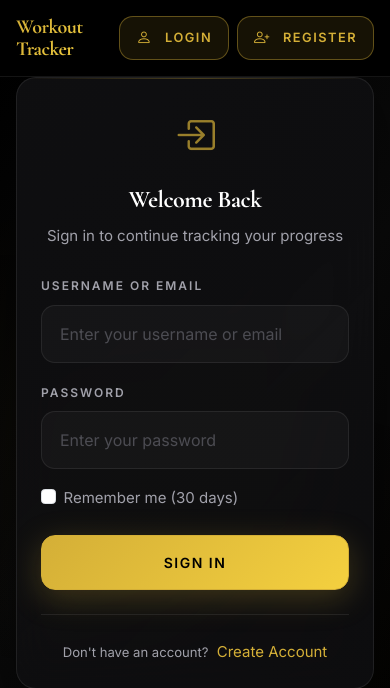
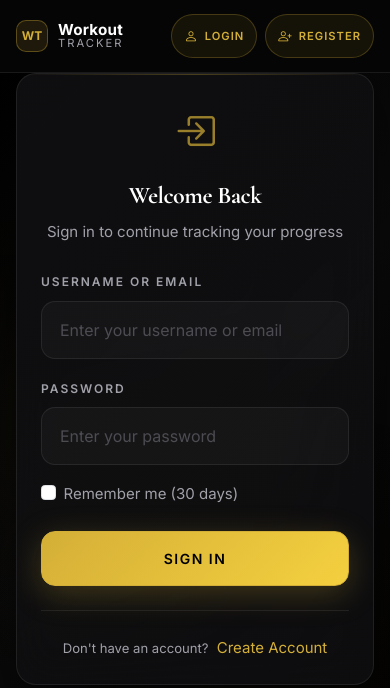
Before and after one commit to Harsh-0024/workout_logger_, a Flask app: page /login in a window 390 px wide. Shown: the top 688 px of the page. Run offline with Flask 3, Linux system fonts and the light colour scheme; the visitor is signed in with stand-in values (Sample User, id 1); parts of the project's set-up code (start-up, migrations or seed data) failed here and were passed over.

Commit message:
recent workouts now with proper title, header now better

```diff
--- a/models.py
+++ b/models.py
@@ -142,6 +142,7 @@ class WorkoutLog(Base):
     user_id = Column(Integer, ForeignKey('users.id', ondelete='CASCADE'), nullable=False, index=True)
 
     date = Column(DateTime, default=datetime.now, nullable=False, index=True)
+    workout_name = Column(String(100), nullable=True, index=True)
     exercise = Column(String(100), nullable=False, index=True)
     top_weight = Column(Float)  # Heaviest weight moved that day
     top_reps = Column(Integer)  # Reps at that top weight
--- a/services/logging.py
+++ b/services/logging.py
@@ -22,6 +22,7 @@ def handle_workout_log(db_session, user, parsed_data: Dict) -> List[Dict]:
     """
     summary = []
     workout_date = parsed_data.get('date', datetime.now())
+    workout_name = parsed_data.get('workout_name')
 
     if 'exercises' not in parsed_data or not parsed_data['exercises']:
         logger.warning(f"No exercises found in workout data for user {user.username}")
@@ -58,6 +59,7 @@ def handle_workout_log(db_session, user, parsed_data: Dict) -> List[Dict]:
                 history_log = WorkoutLog(
                     user_id=user.id,
                     date=workout_date,
+                    workout_name=workout_name,
                     exercise=ex_name,
                     top_weight=daily_max_weight if daily_max_weight > 0 else None,
                     top_reps=daily_max_reps if daily_max_reps > 0 else None,
--- a/templates/base.html
+++ b/templates/base.html
@@ -719,11 +719,85 @@
 
             /* Mobile Header */
             .mobile-header {
-                background: rgba(0, 0, 0, 0.95);
+                background: rgba(6, 6, 6, 0.95);
                 border-bottom: 1px solid var(--border-subtle);
                 position: sticky;
                 top: 0;
                 z-index: 100;
+                backdrop-filter: blur(12px);
+            }
+
+            .mobile-header-inner {
+                display: flex;
+                align-items: center;
+                justify-content: space-between;
+                gap: 12px;
+                padding: 14px 0;
+            }
+
+            .mobile-brand {
+                display: flex;
+                align-items: center;
+                gap: 10px;
+            }
+
+            .brand-mark {
+                width: 32px;
+                height: 32px;
+                border-radius: 10px;
+                display: flex;
+                align-items: center;
+                justify-content: center;
+                font-weight: 700;
+                font-size: 0.75rem;
+                color: var(--gold-primary);
+                background: rgba(212, 175, 55, 0.12);
+                border: 1px solid rgba(212, 175, 55, 0.35);
+            }
+
+            .brand-text {
+                display: flex;
+                flex-direction: column;
+                line-height: 1.05;
+            }
+
+            .brand-title {
+                font-size: 0.95rem;
+                font-weight: 700;
+                letter-spacing: 0.2px;
+                color: var(--text-primary);
+            }
+
+            .brand-subtitle {
+                font-size: 0.7rem;
+                letter-spacing: 2px;
+                text-transform: uppercase;
+                color: var(--text-muted);
+            }
+
+            .mobile-header-actions {
+                display: flex;
+                align-items: center;
+                gap: 8px;
+            }
+
+            .mobile-header-btn {
+                display: inline-flex;
+                align-items: center;
+                gap: 6px;
+                padding: 6px 12px;
+                font-size: 0.7rem;
+                font-weight: 600;
+                text-transform: uppercase;
+                letter-spacing: 1px;
+                background: rgba(212, 175, 55, 0.08);
+                border: 1px solid rgba(212, 175, 55, 0.25);
+                color: var(--gold-primary);
+                border-radius: 999px;
+            }
+
+            .mobile-header-btn i {
+                font-size: 0.85rem;
             }
 
             /* Mobile Bottom Navigation */
@@ -1057,24 +1131,34 @@
 <body>
     <!-- Mobile Top Header -->
     <div class="mobile-header d-sm-none">
-        <div class="container d-flex justify-content-between align-items-center gap-2" style="padding: 16px;">
-            <h1 class="mb-0" style="font-size: 1.25rem; font-weight: 700; background: linear-gradient(135deg, var(--gold-primary) 0%, var(--gold-bright) 100%); -webkit-background-clip: text; -webkit-text-fill-color: transparent; background-clip: text; letter-spacing: -0.5px;">Workout Tracker</h1>
-            <div class="d-flex gap-2">
+        <div class="container mobile-header-inner">
+            <div class="mobile-brand">
+                <div class="brand-mark">WT</div>
+                <div class="brand-text">
+                    <span class="brand-title">Workout</span>
+                    <span class="brand-subtitle">Tracker</span>
+                </div>
+            </div>
+            <div class="mobile-header-actions">
             {% if current_user.is_authenticated %}
                 {% if current_user.is_admin() %}
-                    <a href="{{ url_for('admin_dashboard') }}" class="btn btn-sm" style="padding: 8px 16px; font-size: 0.8rem; background: rgba(212, 175, 55, 0.1); border: 1px solid var(--border-gold); color: var(--gold-primary);">
-                        <i class="bi bi-shield-lock me-1"></i>Admin
+                    <a href="{{ url_for('admin_dashboard') }}" class="btn btn-sm mobile-header-btn">
+                        <i class="bi bi-shield-lock"></i>
+                        <span>Admin</span>
                     </a>
                 {% endif %}
-                <a href="{{ url_for('logout') }}" class="btn btn-sm" style="padding: 8px 16px; font-size: 0.8rem; background: rgba(212, 175, 55, 0.1); border: 1px solid var(--border-gold); color: var(--gold-primary);">
-                    <i class="bi bi-box-arrow-right me-1"></i>Logout
+                <a href="{{ url_for('logout') }}" class="btn btn-sm mobile-header-btn">
+                    <i class="bi bi-box-arrow-right"></i>
+                    <span>Logout</span>
                 </a>
             {% else %}
-                <a href="{{ url_for('login') }}" class="btn btn-sm" style="padding: 8px 16px; font-size: 0.8rem; background: rgba(212, 175, 55, 0.1); border: 1px solid var(--border-gold); color: var(--gold-primary);">
-                    <i class="bi bi-person me-1"></i>Login
+                <a href="{{ url_for('login') }}" class="btn btn-sm mobile-header-btn">
+                    <i class="bi bi-person"></i>
+                    <span>Login</span>
                 </a>
-                <a href="{{ url_for('register') }}" class="btn btn-sm" style="padding: 8px 16px; font-size: 0.8rem; background: rgba(212, 175, 55, 0.1); border: 1px solid var(--border-gold); color: var(--gold-primary);">
-                    <i class="bi bi-person-plus me-1"></i>Register
+                <a href="{{ url_for('register') }}" class="btn btn-sm mobile-header-btn">
+                    <i class="bi bi-person-plus"></i>
+                    <span>Register</span>
                 </a>
             {% endif %}
             </div>
--- a/templates/workout_detail.html
+++ b/templates/workout_detail.html
@@ -7,7 +7,7 @@
                 <div class="mb-3 mb-md-4">
                     <i class="bi bi-calendar-check" style="font-size: clamp(3rem, 10vw, 4rem); color: var(--gold-primary); opacity: 0.6;"></i>
                 </div>
-                <h2 class="fw-bold mb-2 mb-md-3" style="font-size: clamp(1.5rem, 6vw, 2rem);">Workout Details</h2>
+                <h2 class="fw-bold mb-2 mb-md-3" style="font-size: clamp(1.5rem, 6vw, 2rem);">{{ workout_name }}</h2>
                 <p class="text-muted mb-0" style="font-size: clamp(0.875rem, 3vw, var(--fs-lg));">{{ date }}</p>
             </div>
 
```
Also changed, not shown: migrations/versions/0002_add_workout_name.py (added, +24 -0 lines), workout_tracker/routes/workouts.py (+21 -36 lines).
